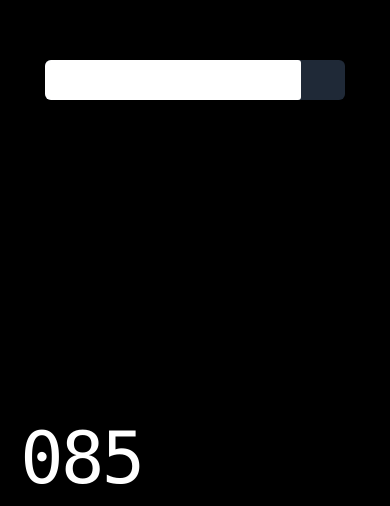
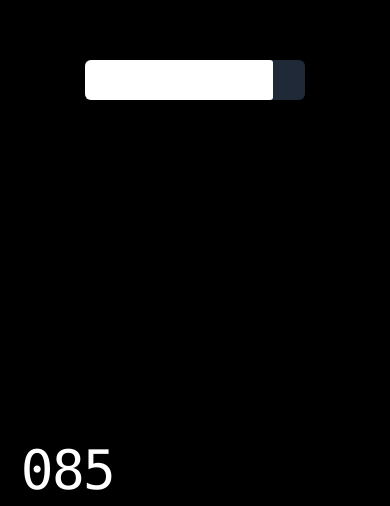
Before and after one commit to o1-spec/portfolio-revamp, a Next.js app: page / in a window 390 px wide. Shown: the part 338-844 px from the top of the page. Built offline with nearby package versions, Linux system fonts and the light colour scheme.

Commit message:
made changes to loader

```diff
--- a/app/page.js
+++ b/app/page.js
@@ -36,7 +36,7 @@ export default function Home() {
     <>
       {showNextSection && (
         <>
-          {/* <CustomCursor /> */}
+          <CustomCursor />
           <AnimatedBackground type="neural" />
           <Homepage showNextSection={showNextSection} />
         </>
--- a/components/AnimatedCounter.jsx
+++ b/components/AnimatedCounter.jsx
@@ -17,7 +17,7 @@ function DigitColumn({ digit }) {
   const digits = Array.from({ length: 10 }, (_, i) => i.toString());
   return (
     <div
-      className="relative h-[4rem] w-[2.3rem] overflow-hidden text-white font-light"
+      className="relative h-[3.2rem] md:h-[4rem] w-[1.7rem] md:w-[2.3rem] overflow-hidden text-white font-light"
       style={{
         fontFamily:
           'ui-monospace, SFMono-Regular, "SF Mono", Monaco, Consolas, monospace',
@@ -30,7 +30,7 @@ function DigitColumn({ digit }) {
         {digits.map((d) => (
           <div
             key={d}
-            className="h-[4rem] flex items-center tracking-[1px] justify-center text-[4.5rem]"
+            className="h-[4rem] flex items-center tracking-[1px] justify-center text-[3.4rem] md:text-[4.5rem]"
           >
             {d}
           </div>
--- a/components/PortfolioLoader.jsx
+++ b/components/PortfolioLoader.jsx
@@ -94,7 +94,7 @@ export default function PortfolioLoader({
 
   return (
     <div className="overflow-hidden fixed inset-0 bg-black z-50">
-      <div className="absolute top-1/2 left-1/2 -translate-x-1/2 -translate-y-6 transition-transform duration-700 ease-in-out overflow-hidden h-[200px] w-[300px]">
+      <div className="absolute top-1/2 left-1/2 -translate-x-1/2 -translate-y-6 transition-transform duration-700 ease-in-out overflow-hidden h-[150px] md:h-[200px] w-[220px] md:w-[300px]">
         <div
           className={`relative bg-gray-800 overflow-hidden rounded-md h-[40px] w-full transition-transform duration-700 ease-out ${
             isComplete ? "-translate-y-32" : "translate-y-0"
@@ -134,7 +134,7 @@ export default function PortfolioLoader({
               {typedText.split("").map((char, i) => (
                 <span
                   key={i}
-                  className={underlineAnimation ? `wave-char delay-${i}` : ""}
+                  className={`font-bold text-xl md:text-3xl ${underlineAnimation ? `wave-char delay-${i}` : ""}`}
                   style={{
                     display: "inline-block",
                   }}
```
